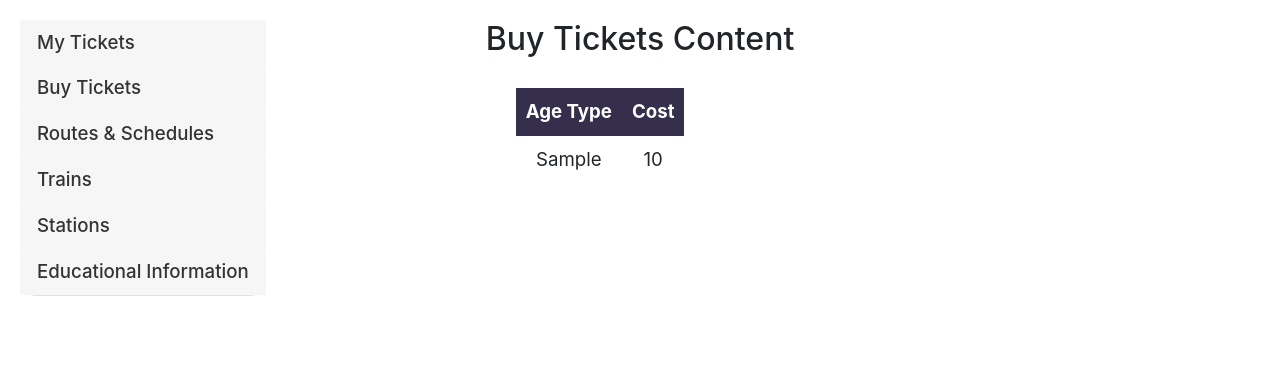
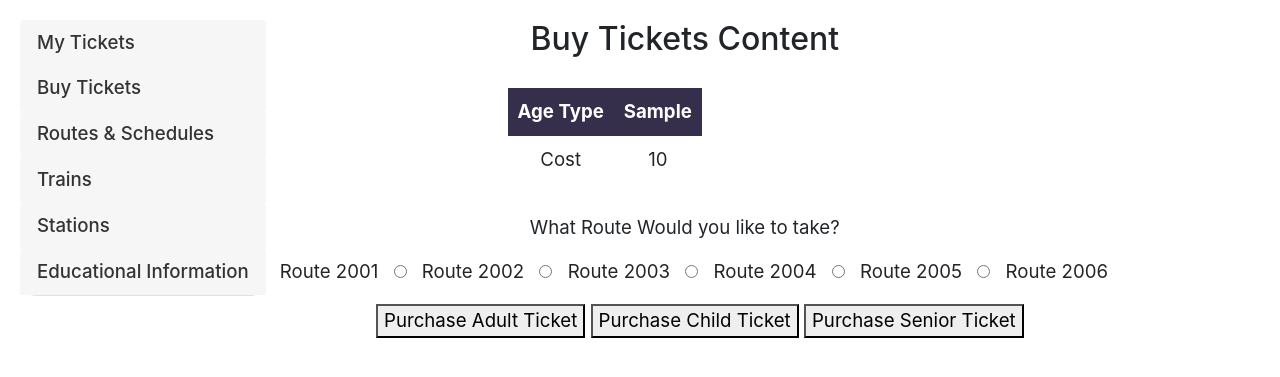
Before and after one commit to FahadH31/railway_info_system, a PHP site: page / in a window 1280 px wide. Shown: the part 71-448 px from the top of the page. Run offline with PHP 8.4, Linux system fonts and the light colour scheme; the visitor is signed in with stand-in values (Sample User, id 1); tables that the repository leaves empty or names only in its code hold one stand-in row (values such as "Sample post"); some libraries are stand-ins or nearby versions.

Commit message:
TicketPurchaseCheckPoint

```diff
--- a/index.php
+++ b/index.php
@@ -182,6 +182,37 @@ if (isset($_SESSION['logged_in']) && $_SESSION['logged_in'] === true) {
   }
 }
 
+// PURCHASE TICKET STUFF
+
+if (isset($_SESSION['logged_in']) && $_SESSION['logged_in'] === true) {
+  if (isset($_POST['purchase'], $_POST['Route'])) {
+      $ticketType = $_POST['purchase'];
+      $routeID = $_POST['Route'];
+      $username = $_SESSION['username'];
+
+      // Fetch the cost of the ticket based on the selected ticket type and route
+      $ticketQuery = "SELECT Cost FROM Ticket WHERE AgeType = '$ticketType'";
+      $ticketResult = mysqli_query($conn, $ticketQuery);
+
+      if ($ticketResult && $ticketResult->num_rows > 0) {
+          $ticket = mysqli_fetch_assoc($ticketResult);
+          $cost = $ticket['Cost'];
+
+          // Insert ticket details into UserTickets table
+          $insertQuery = "INSERT INTO UserTickets (Username, RouteID, TicketType) VALUES ('$username', '$routeID', '$ticketType')";
+          if (mysqli_query($conn, $insertQuery)) {
+              echo "<script>alert('Ticket purchased successfully.');</script>";
+          } else {
+              echo "<script>alert('Error purchasing ticket.');</script>";
+          }
+      } else {
+          echo "<script>alert('Ticket not found.');</script>";
+      }
+  }
+}
+
+
+
 
 
 
@@ -264,10 +295,8 @@ mysqli_close($conn);
 
     <?php
 if (isset($_SESSION['logged_in']) && $_SESSION['logged_in'] === true) {
-
   echo '<div class="tab-pane fade" id="my-tickets">';
   echo '<h2>My Tickets</h2>';
-
 
   echo '<table>';
   echo '<thead>';
@@ -288,6 +317,7 @@ if (isset($_SESSION['logged_in']) && $_SESSION['logged_in'] === true) {
       echo '<td>' . $ticket["Cost"] . '</td>';
       echo '</tr>';
   }
+
   echo '</tbody>';
   echo '</table>';
   echo '</div>';
@@ -295,30 +325,76 @@ if (isset($_SESSION['logged_in']) && $_SESSION['logged_in'] === true) {
 ?>
 
       <div class="tab-pane fade show active" id="buy-tickets">
-        <h2>Buy Tickets Content</h2>
+        <h2 style="margin-left:7vw ">Buy Tickets Content</h2>
 
-        <table>
+        <table style="margin-left: 27vw">
   <thead>
     <tr>
       <th>Age Type</th>
-              <th>Cost</th>
-              <!-- Add more table headers if there are additional columns -->
+      <?php foreach ($TicketPrices as $TicketPrice): ?>
+        <th><?php echo $TicketPrice['AgeType']; ?></th>
+      <?php endforeach; ?>
     </tr>
   </thead>
   <tbody>
-            <?php foreach ($TicketPrices as $TicketPrices): ?>
-              <tr class="tickets-table">
-                <td>
-                  <?php echo $TicketPrices['AgeType']; ?>
-                </td>
-                <td>
-                  <?php echo $TicketPrices['Cost']; ?>
-                </td>
-                <!-- Display additional columns accordingly -->
+    <tr>
+      <td>Cost</td>
+      <?php foreach ($TicketPrices as $TicketPrice): ?>
+        <td><?php echo $TicketPrice['Cost']; ?></td>
+      <?php endforeach; ?>
     </tr>
-            <?php endforeach; ?>
   </tbody>
 </table>
+
+
+        <?php
+
+        if (isset($_SESSION['logged_in']) && $_SESSION['logged_in'] === true) {
+  // Show logout button if logged in
+
+echo '<style>
+        .but-ticket-form input[type="radio"],
+        .but-ticket-form label {
+          display: inline-block;
+          margin-right: 10px;
+        }
+        .but-ticket-form .ticket-buttons {
+          margin-top: 10px;
+          margin-left: 30px;
+        }
+      </style>';
+
+echo '<form class="but-ticket-form" style="margin-left: 7vw" method="post">
+        <p>What Route Would you like to take?</p>
+        <input type="radio" id="2001" name="Route" value="2001">
+        <label for="2001">Route 2001</label>
+        <input type="radio" id="2002" name="Route" value="2002">
+        <label for="2002">Route 2002</label>
+        <input type="radio" id="2003" name="Route" value="2003">
+        <label for="2003">Route 2003</label>
+        <input type="radio" id="2004" name="Route" value="2004">
+        <label for="2004">Route 2004</label>
+        <input type="radio" id="2005" name="Route" value="2005">
+        <label for="2005">Route 2005</label>
+        <input type="radio" id="2006" name="Route" value="2006">
+        <label for="2006">Route 2006</label>
+
+        <div class="ticket-buttons">
+          <button type="submit" name="purchase" value="adult">Purchase Adult Ticket</button>
+          <button type="submit" name="purchase" value="child">Purchase Child Ticket</button>
+          <button type="submit" name="purchase" value="senior">Purchase Senior Ticket</button>
+        </div>
+      </form>';
+        } else {
+  // Show the login/signup link if not logged in
+
+        }
+
+        ?>
+
+
+
+
       </div>
 
       <div class="tab-pane fade" id="routes-schedules">
--- a/indexStylesheet.css
+++ b/indexStylesheet.css
@@ -80,7 +80,6 @@ body {
   text-align: center;
 }
 
-/*Table Formatting*/
 td{
   padding: 10px;
 }
@@ -98,3 +97,36 @@ tr:nth-child(even) {
 table{
   margin: 30px;
 }
+
+.hflex {
+  display: flex;
+  flex: 1;
+}
+
+.but-ticket-form input[type="radio"],
+.but-ticket-form label {
+  display: inline-block;
+  margin-right: 10px;
+}
+
+.horizontal-table {
+  border-collapse: collapse;
+  margin-left: 50px;
+}
+
+.horizontal-table th,
+.horizontal-table td {
+  border: 1px solid #000;
+  padding: 8px;
+}
+
+/* Display table rows horizontally */
+.horizontal-table tbody tr {
+  display: flex;
+}
+
+/* Ensure table headers align with respective data */
+.horizontal-table thead th {
+  flex: 1;
+  text-align: center;
+}
```
Also changed, not shown: Left To-Do.txt (+3 -6 lines). Lines whose indentation alone changed are shown as unchanged.
